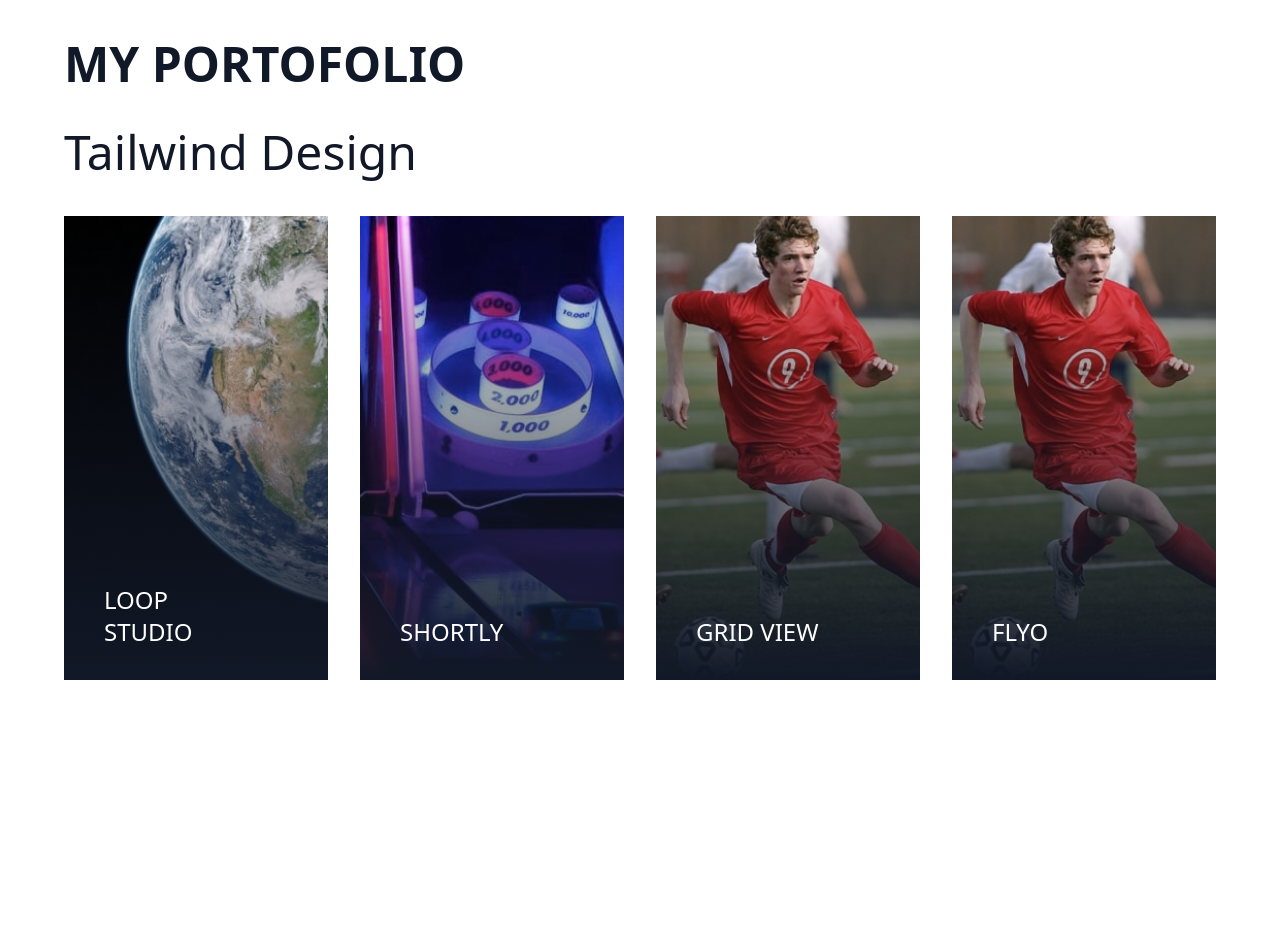
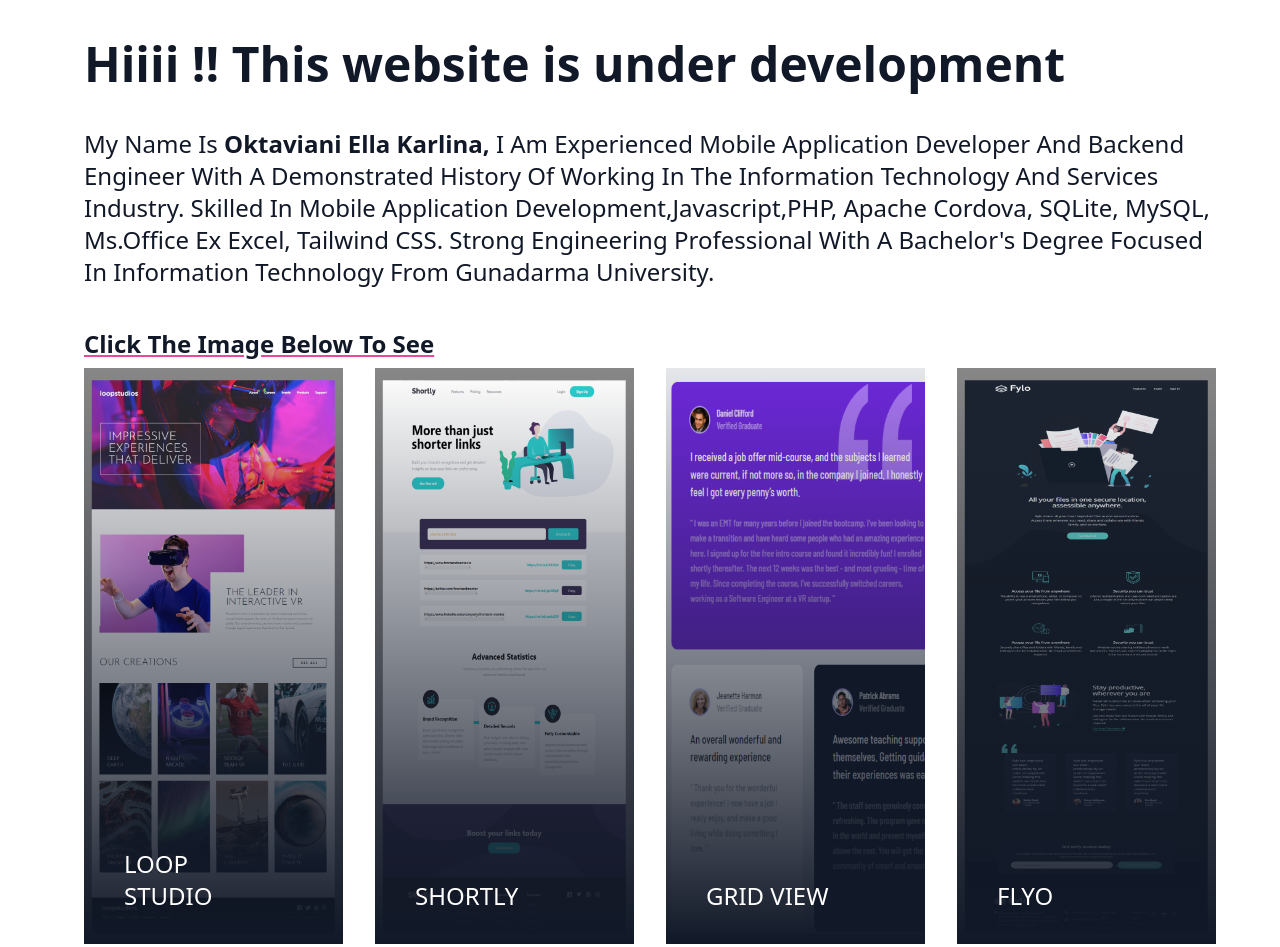
Before and after one commit to ellakarlina444/tailwind, a website built with webpack: page dist/index.html in a window 1280 px wide. Before the commit the page ends 800 px from the top, so only its background shows below. Built offline with nearby package versions, Linux system fonts and the light colour scheme.

Commit message:
Change index.html

```diff
--- a/dist/index.html
+++ b/dist/index.html
@@ -4,7 +4,7 @@
     <meta charset="UTF-8" />
     <meta http-equiv="X-UA-Compatible" content="IE=edge" />
     <meta name="viewport" content="width=device-width, initial-scale=1.0" />
-    <title>LOOP STUDIO</title>
+    <title>Sneak Peek Of Okta's Works</title>
     <link rel="preconnect" href="https://fonts.googleapis.com">
     <link rel="preconnect" href="https://fonts.gstatic.com" crossorigin>
     <link href="https://fonts.googleapis.com/css2?family=Alata&family=Josefin+Sans:ital,wght@1,300&display=swap" rel="stylesheet">
@@ -16,25 +16,26 @@
         <div class="container max-w-6xl mx-auto my-10 px-6 text-gray-900 md:px-0">
             <!-- creations header -->
             <div class="flex justify-center mb-10 md:justify-between">
-                <h2 class="text-4xl text-center uppercase font-bold md:text-left md:text-5xl">MY PORTOFOLIO</h2>
+                <h2 class="text-4xl text-center font-bold md:text-left md:text-5xl" style="padding-left: 20px;">Hiiii !! This website is under development</h2>
                 <!-- <button class="hidden btn md:block">see all</button> -->
                 <!-- <a href="#foot">see all</a> -->
             </div>
             <div class="group flex justify-center mb-10 md:justify-between">
-                <h2 class="group-hover:border-b-4 groups:hover:border-blue-5 text-lg text-center capitalize md:text-left md:text-5xl">Tailwind design</h2>
+                <h2 class="group-hover:border-b-4 groups:hover:border-blue-5 text-lg text-center capitalize md:text-left md:text-2xl" style="padding-left: 20px;">My Name Is  <a class="font-bold">Oktaviani Ella Karlina,</a> I am Experienced Mobile Application Developer and Backend Engineer with a demonstrated history of working in the information technology and services industry. Skilled in Mobile Application Development,Javascript,PHP, Apache Cordova, SQLite, MySQL, Ms.Office ex Excel, Tailwind CSS. Strong engineering professional with a Bachelor's degree focused in Information Technology from Gunadarma University.</h2>
                 <!-- <button class="hidden btn md:block">see all</button> -->
                 <!-- <a href="#foot">see all</a> -->
             </div>
+            <p class="mb-2 underline decoration-pink-500 group-hover:border-b-4 groups:hover:border-blue-5 text-lg text-center capitalize md:text-left md:text-2xl font-bold" style="padding-left: 20px; ">Click The Image Below To See</p>
 
             <!-- item container 1 -->
-            <div class="item-container">
+            <div class="item-container" style="padding-left: 20px;">
                 <!-- item 1 -->
                 <div class="group item">
                     <a href="loopstudio.html">
                         <!-- desktop image -->
-                        <img src="src/images/desktop/image-deep-earth.jpg" alt="" class="hidden w-full duration-200 md:block group-hover:scale-110">
+                        <img src="src/images/index/web/loopstudio.png" alt="" class="hidden w-full duration-200 md:block group-hover:scale-110">
                         <!-- mobile image -->
-                        <img src="src/images/mobile/image-deep-earth.jpg" alt="" class="w-full md:hidden">
+                        <img src="src/images/index/mobile/loopstudio.png" alt="" class="w-full md:hidden">
 
                         <!-- item gradient -->
                         <div class="item-gradient"></div>
@@ -48,9 +49,9 @@
                 <div class="group item">
                     <a href="shortly.html">
                         <!-- desktop image -->
-                        <img src="src/images/desktop/image-night-arcade.jpg" alt="" class="hidden w-full duration-200 md:block group-hover:scale-110">
+                        <img src="src/images/index/web/shortly.png" alt="" class="hidden w-full duration-200 md:block group-hover:scale-110">
                         <!-- mobile image -->
-                        <img src="src/images/mobile/image-night-arcade.jpg" alt="" class="w-full md:hidden">
+                        <img src="src/images/index/mobile/shortly.png" alt="" class="w-full md:hidden">
 
                         <!-- item gradient -->
                         <div class="item-gradient"></div>
@@ -65,9 +66,9 @@
                 <div class="group item">
                     <a href="grid.html">
                         <!-- desktop image -->
-                        <img src="src/images/desktop/image-soccer-team.jpg" alt="" class="hidden w-full duration-200 md:block group-hover:scale-110">
+                        <img src="src/images/index/web/grid.png" alt="" class="hidden w-full duration-200 md:block group-hover:scale-110">
                         <!-- mobile image -->
-                        <img src="src/images/mobile/image-soccer-team.jpg" alt="" class="w-full md:hidden">
+                        <img src="src/images/index/mobile/grid.png" alt="" class="w-full md:hidden">
 
                         <!-- item gradient -->
                         <div class="item-gradient"></div>
@@ -83,9 +84,9 @@
                 <div class="group item">
                     <a href="fylo.html">
                         <!-- desktop image -->
-                        <img src="src/images/desktop/image-soccer-team.jpg" alt="" class="hidden w-full duration-200 md:block group-hover:scale-110">
+                        <img src="src/images/index/web/fylo.png" alt="" class="hidden w-full duration-200 md:block group-hover:scale-110">
                         <!-- mobile image -->
-                        <img src="src/images/mobile/image-soccer-team.jpg" alt="" class="w-full md:hidden">
+                        <img src="src/images/index/mobile/fylo.png" alt="" class="w-full md:hidden">
 
                         <!-- item gradient -->
                         <div class="item-gradient"></div>
```
Also changed, not shown: dist/src/images/fylo.png (added), dist/src/images/index/mobile/fylo.png (added), dist/src/images/index/mobile/grid.png (added), dist/src/images/index/mobile/loopstudio.png (added), dist/src/images/index/mobile/shortly.png (added), dist/src/images/index/web/fylo.png (added), dist/src/images/index/web/grid.png (added), dist/src/images/index/web/loopstudio.png (added), dist/src/images/index/web/shortly.png (added), dist/src/images/testimonial-grid.png (added), 1 other file.
